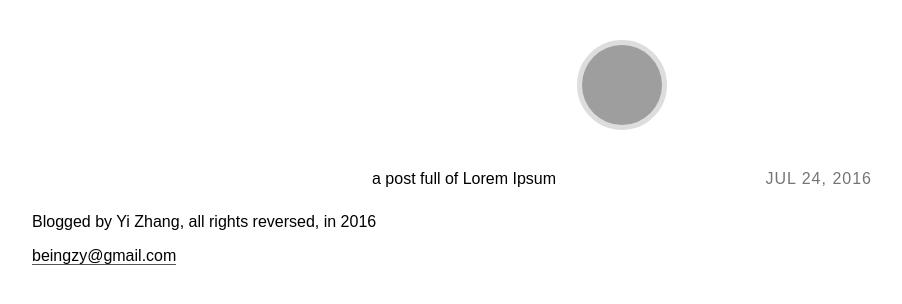
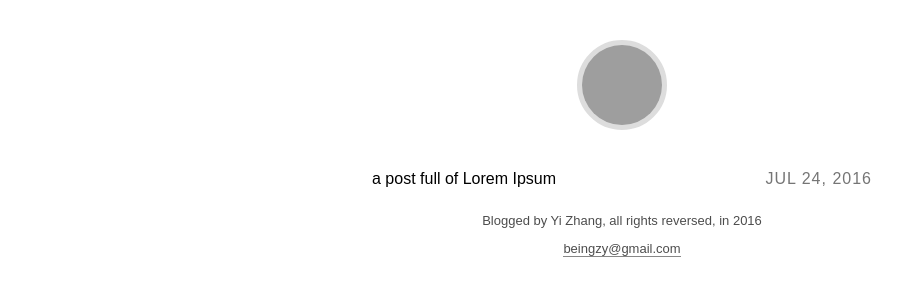
Before and after one commit to beingzy/beingzy.github.io, a Jekyll site: the page built from index.html, in a window 1280 px wide. Shown: the top 304 px of the page, without its empty margins (18-920 px from the left). Built offline with Jekyll 4.4.1, drawn with Linux system fonts in a browser that asks for light colours; some web fonts are replaced; comment, search, counter and statistics services are not loaded; grey boxes are pictures that could not be loaded.

Commit message:
change main.css to accomondate the style of footer

```diff
--- a/_includes/footer.html
+++ b/_includes/footer.html
@@ -1,6 +1,6 @@
 
 <div class="dividor"></div>
-<div class="w3-center w3-small w3-opacity">
+<div class="footer">
   <p>Blogged by Yi Zhang, all rights reversed, in 2016</p>
   <p><a href="mailto:beingzy@gmail.com">beingzy@gmail.com</a></p>
 </div>
--- a/_sass/main.scss
+++ b/_sass/main.scss
@@ -378,3 +378,8 @@ section {
     -webkit-transform: none;
   }
 }
+.footer {
+  text-align: center;
+  font-size: small;
+  opacity:0.7;
+}
```
